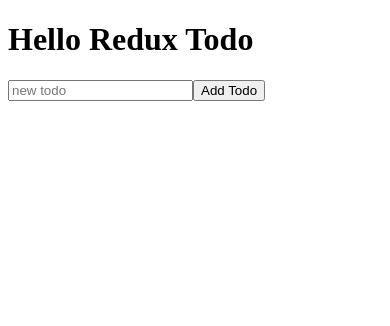
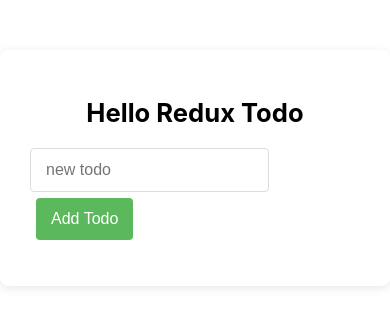
Before and after one commit to blesswrld/redux-createSlice-todoList, a JavaScript app: page / in a window 390 px wide. Shown: the top 326 px of the page. Built offline with nearby package versions, Linux system fonts and the light colour scheme.

Commit message:
add styles

```diff
--- /dev/null
+++ b/src/App.css
@@ -0,0 +1,120 @@
+:root {
+    max-width: 600px;
+    margin: 50px auto;
+    padding: 30px;
+    background-color: #fff;
+    border-radius: 8px;
+    box-shadow: 0 2px 10px rgba(0, 0, 0, 0.1);
+}
+
+h1 {
+    text-align: center;
+    color: #000;
+}
+
+input[type="text"] {
+    padding: 10px 15px;
+    border: 1px solid #ddd;
+    border-radius: 4px;
+    font-size: 1rem;
+    outline: none;
+}
+
+input:focus {
+    border-color: #777;
+}
+
+input[type="submit"] {
+    padding: 10px 20px;
+    margin-left: 6px;
+    border: none;
+    background-color: #5cb85c;
+    color: white;
+    font-size: 1rem;
+    cursor: pointer;
+    border-radius: 4px;
+    transition: background-color 0.2s ease;
+}
+
+input[type="submit"]:hover {
+    background-color: #4cae4c;
+}
+
+li {
+    display: flex;
+    align-items: center;
+    padding: 12px 15px;
+    border-bottom: 1px solid #eee;
+    transition: background-color 0.2s ease;
+}
+
+li:last-child {
+    border-bottom: none;
+}
+
+.li:hover {
+    background-color: #000;
+}
+
+input[type="checkbox"] {
+    margin-right: 10px;
+    cursor: pointer;
+    width: 16px;
+    height: 16px;
+}
+
+button {
+    background-color: #d9534f;
+    color: white;
+    border: none;
+    padding: 5px 10px;
+    border-radius: 4px;
+    cursor: pointer;
+    font-size: 0.9rem;
+    transition: background-color 0.2s ease;
+    margin-left: auto;
+}
+
+button:hover {
+    background-color: #c9302c;
+}
+
+@media (max-width: 600px) {
+    .todo-app {
+        margin: 0;
+        padding: 15px;
+        max-width: 100%;
+        border-radius: 0;
+        box-shadow: none;
+        min-height: 100vh;
+        box-sizing: border-box;
+    }
+
+    h1 {
+        font-size: 1.6rem;
+        margin-bottom: 20px;
+    }
+
+    input[type="text"] {
+        padding: 12px 15px;
+    }
+
+    input[type="submit"] {
+        padding: 12px 15px;
+        margin-top: 6px;
+    }
+
+    li {
+        padding: 10px 10px;
+
+        button {
+            padding: 6px 12px;
+        }
+
+        input[type="checkbox"] {
+            width: 20px;
+            height: 20px;
+            margin-right: 12px;
+        }
+    }
+}
--- a/src/App.js
+++ b/src/App.js
@@ -1,5 +1,7 @@
 import { useSelector, useDispatch } from "react-redux";
 import { addTodo, removeTodo, toggleTodo } from "./store";
+
+import "./App.css";
 
 export default function App() {
     return (
--- a/src/index.js
+++ b/src/index.js
@@ -3,6 +3,8 @@
 import { store } from "./store";
 
 import App from "./App";
+
+import "./index.css";
 
 const rootElement = document.getElementById("root");
 ReactDOM.render(
```
